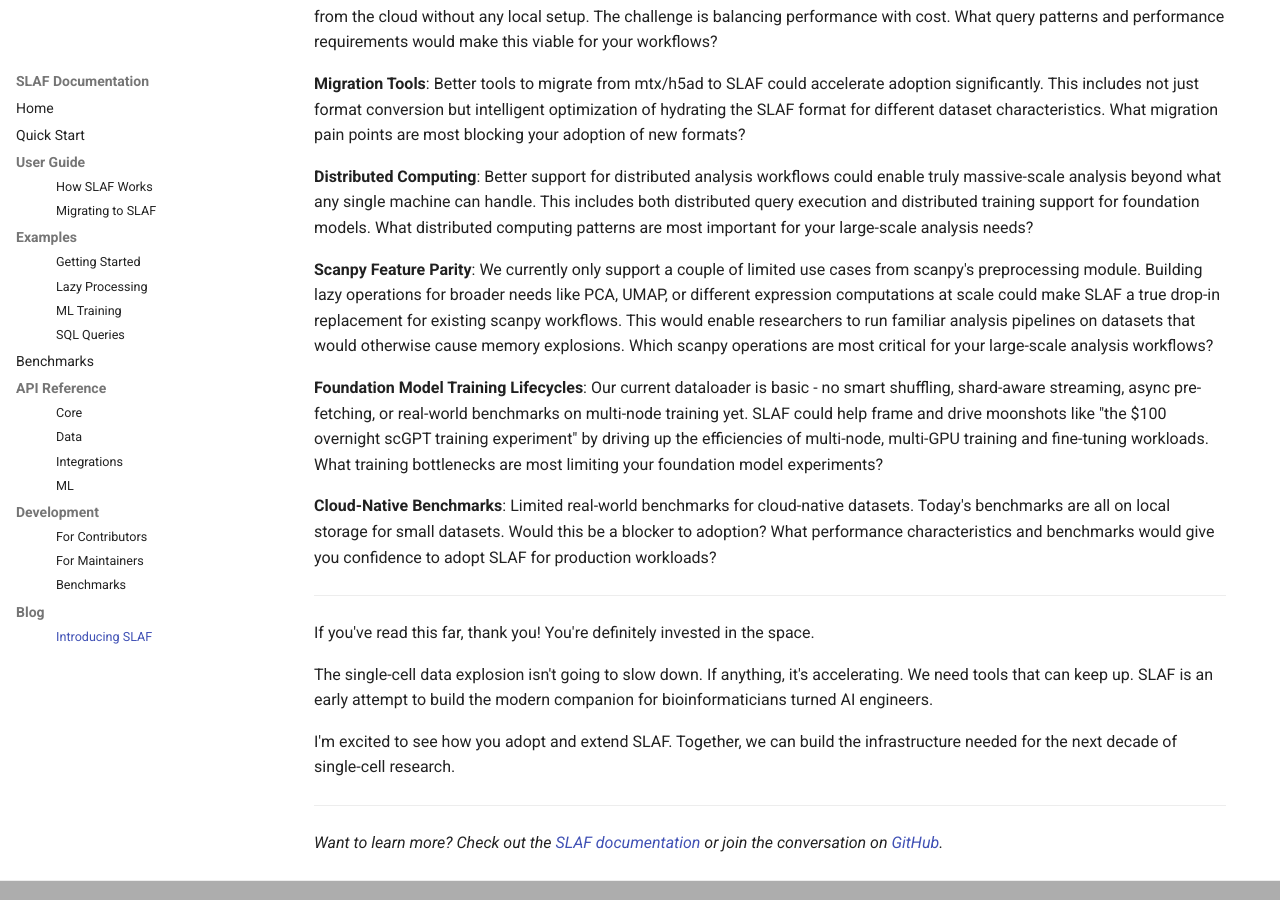
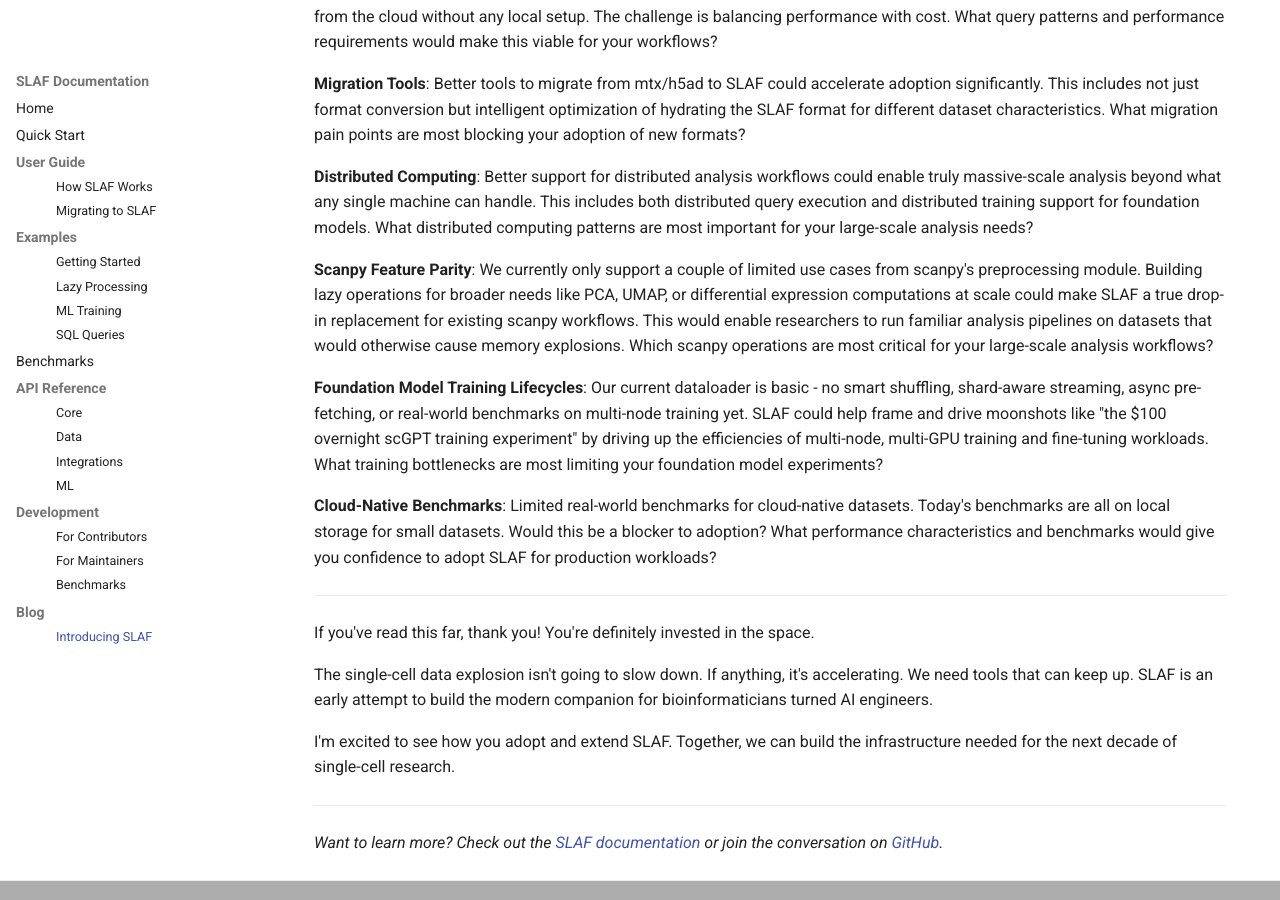
Before and after one commit to slaf-project/slaf, an MkDocs documentation site: the page built from docs/blog/introducing-slaf.md, in a window 1280 px wide and 900 px high, scrolled down 8368 px. Built offline with MkDocs 1.6.1 and Material for MkDocs 9.7.7, drawn with Linux system fonts in a browser that asks for light colours; comment, search, counter and statistics services are not loaded; some of the changed text lies outside the part shown.

Commit message:
minor typos

```diff
--- a/docs/blog/introducing-slaf.md
+++ b/docs/blog/introducing-slaf.md
@@ -299,7 +299,7 @@ SLAF could go in several directions and I'd like to get feedback on which of the
 
 **Distributed Computing**: Better support for distributed analysis workflows could enable truly massive-scale analysis beyond what any single machine can handle. This includes both distributed query execution and distributed training support for foundation models. What distributed computing patterns are most important for your large-scale analysis needs?
 
-**Scanpy Feature Parity**: We currently only support a couple of limited use cases from scanpy's preprocessing module. Building lazy operations for broader needs like PCA, UMAP, or different expression computations at scale could make SLAF a true drop-in replacement for existing scanpy workflows. This would enable researchers to run familiar analysis pipelines on datasets that would otherwise cause memory explosions. Which scanpy operations are most critical for your large-scale analysis workflows?
+**Scanpy Feature Parity**: We currently only support a couple of limited use cases from scanpy's preprocessing module. Building lazy operations for broader needs like PCA, UMAP, or differential expression computations at scale could make SLAF a true drop-in replacement for existing scanpy workflows. This would enable researchers to run familiar analysis pipelines on datasets that would otherwise cause memory explosions. Which scanpy operations are most critical for your large-scale analysis workflows?
 
 **Foundation Model Training Lifecycles**: Our current dataloader is basic - no smart shuffling, shard-aware streaming, async pre-fetching, or real-world benchmarks on multi-node training yet. SLAF could help frame and drive moonshots like "the $100 overnight scGPT training experiment" by driving up the efficiencies of multi-node, multi-GPU training and fine-tuning workloads. What training bottlenecks are most limiting your foundation model experiments?
 
```
Also changed, not shown: other parts of docs/blog/introducing-slaf.md (+1 -1 lines), docs/development/maintaining.md (+1 -1 lines).
